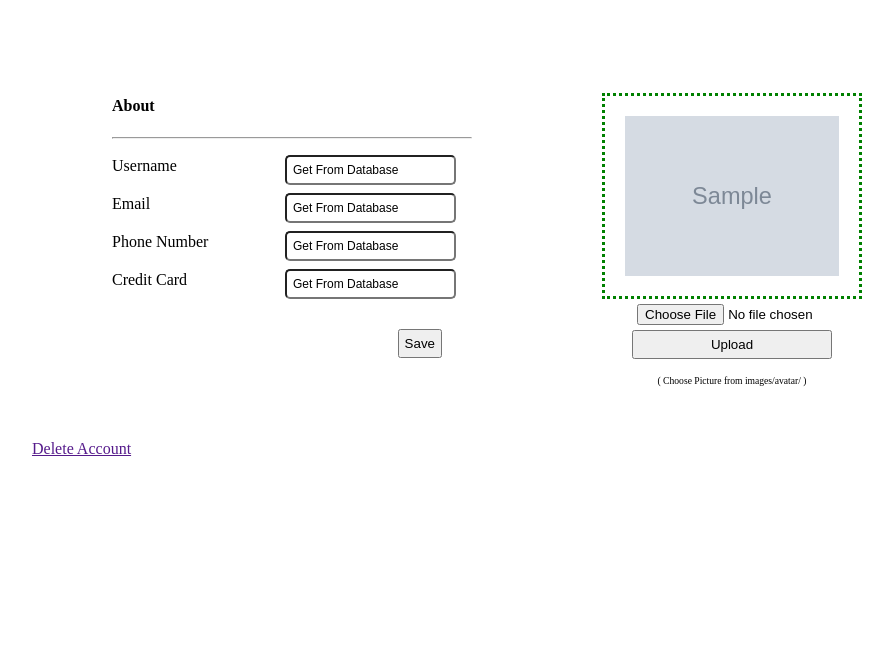
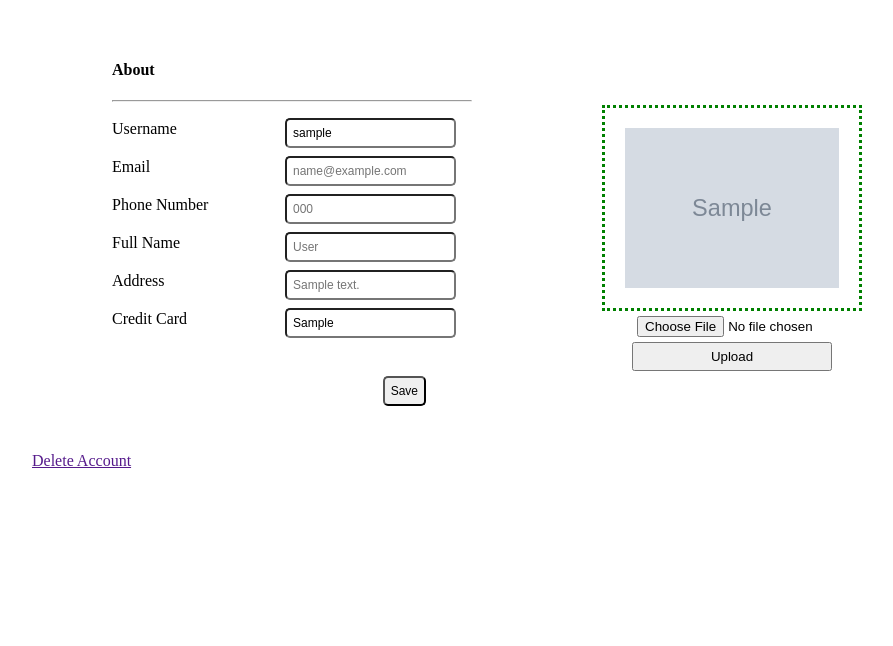
Before and after one commit to Awsaf780/project311-travel-management, a PHP site: page /settings.php in a window 1280 px wide. Shown: the part 80-726 px from the top of the page, without its empty margins (168-1061 px from the left). Run offline with PHP 8.4, Linux system fonts and the light colour scheme; the visitor is signed in with stand-in values (Sample User, id 1); tables that the repository leaves empty or names only in its code hold one stand-in row (values such as "Sample post"); grey boxes marked "Sample" are stand-in pictures.

Commit message:
user information editing and updating system added

```diff
--- a/profile.php
+++ b/profile.php
@@ -7,7 +7,7 @@ $rj=mysqli_query($conn, "select * from client where client.username= '$login_ses
 $abc = mysqli_fetch_assoc($rj);
 $bbc =  $abc['email'];
 $cbc= $abc['phone'];
-$dbc = $abc['card_no'];
+$dbc  = $abc['card_no'];
 $ebc=$abc['fullname'];
 
 ?>
@@ -117,7 +117,7 @@ if(mysqli_num_rows($booking_result) > 0)
     </body>
   </html>
   <div class="feature-booking">
-    <h3>Transaction History</h3>
+  <h3>   </h3>
   </div>
 
 
--- a/settings.php
+++ b/settings.php
@@ -1,6 +1,7 @@
 <?php
 include("config.php");
-include 'header.php';
+include ("header.php");
+
 
 if(isset($_POST['but_upload'])){
 
@@ -32,8 +33,40 @@ if(isset($_POST['but_upload'])){
 }
 ?>
 
+<?php
+// Editing and updating user info
+$rj=mysqli_query($conn, "select * from client where client.username= '$login_session' ");
+$abc = mysqli_fetch_assoc($rj);
+$phn=$abc['phone'];
+$mail=$abc['email'];
+$dbc  = $abc['card_no'];
+$ebc=$abc['fullname'];
+$fbc=$abc['address'];
+?>
+<?php
+// Editing and updating user info
+include 'config.php';
+$email=$phone=$fullname=$address='';
+if (isset($_POST['submit'])){
+$email=$_POST['email'];
+$phone=$_POST['phone'];
+$fullname=$_POST['fullname'];
+$address=$_POST['address'];
+$email=mysqli_real_escape_string($conn,$_POST['email']);
+$phone=mysqli_real_escape_string($conn,$_POST['phone']);
+$fullname=mysqli_real_escape_string($conn,$_POST['fullname']);
+$address=mysqli_real_escape_string($conn,$_POST['address']);
+$update="UPDATE client SET email= '$email', phone='$phone',fullname='$fullname',address='$address' WHERE username='$login_session'";
+$ans=mysqli_query($conn,$update);
+if($ans)
+{echo "<script> alert ('Updated Successfully');
+  window.location.href = 'settings.php';
+  </script>";
 
+exit;}
+}
 
+?>
 <!DOCTYPE html>
 <html>
 <head>
@@ -46,14 +79,20 @@ if(isset($_POST['but_upload'])){
     <div class="register-text">
       <div><h4>About</h4><hr></div>
       <div>
-        <form style="width: 45vh">
+        <form style="width: 45vh" action="settings.php" method="POST">
 
-          <div class="register-form"><label>Username</label><input type="text" name="username" value="Get From Database"></div>
-          <div class="register-form"><label>Email</label><input type="email" name="email" value="Get From Database"></div>
-          <div class="register-form"><label>Phone Number</label><input type="phone" name="phone" value="Get From Database"></div>
-          <div class="register-form"><label>Credit Card</label><input type="text" name="card_no" value="Get From Database"></div>
+          <div class="register-form"><label>Username</label><?php echo '<input type="text" name="username" readonly value="'.$login_session.'">'; ?></div>
+          <div class="register-form"><label>Email</label><input type="Email" name="email" required placeholder="<?php echo $mail ?>"></div>
+          <div class="register-form"><label>Phone Number</label><input type="text" id="scr" name="phone" required placeholder="<?php echo $phn ?>"></div>
+          <div class="register-form"><label>Full Name</label><input type="text" id="usr" name="fullname" required placeholder="<?php echo $ebc ?>"></div>
+          <div class="register-form"><label>Address</label><input type="text" id="usr" name="address" required placeholder="<?php echo $fbc ?>"></div>
+          <div class="register-form"><label>Credit Card</label><?php echo '<input type="text" name="username" readonly value="'.$dbc.'">'; ?></div>
           <div style="display: flex; align-items: center; justify-content: flex-end; padding: 30px;">
-            <button style="padding: 5px; cursor: pointer;" type="submit">Save</button>
+            <div class="register-form">
+              <label for=""></label>
+              <input type="submit" id="submit" name="submit" value="Save" href="#">
+            </div>
+
           </div>
         </form>
       </div>
@@ -67,7 +106,7 @@ if(isset($_POST['but_upload'])){
           <input style="padding: 5px; cursor: pointer;" type='submit' value='Upload' name='but_upload'>
         </div>
       </form>
-      <span style="font-size: 0.6em">( Choose Picture from images/avatar/ )</span>
+
     </div>
 
   </div>
```
